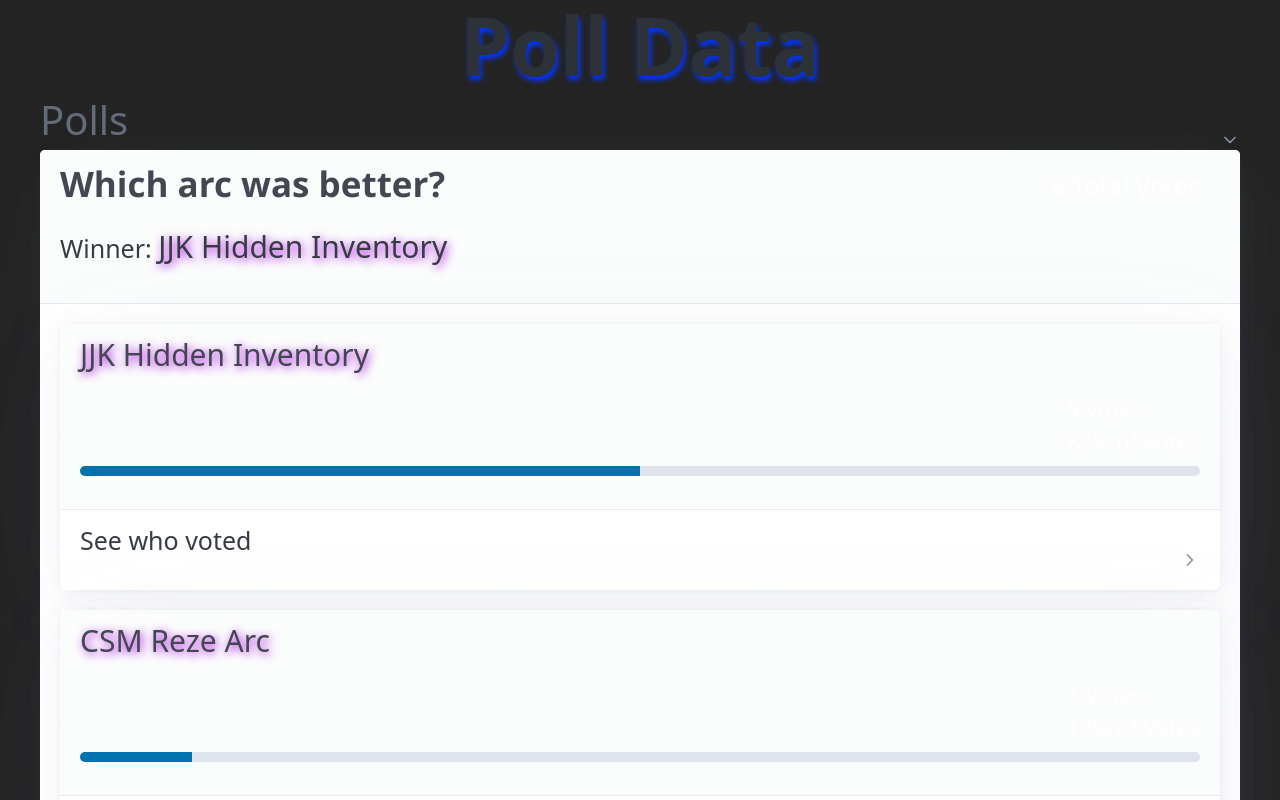
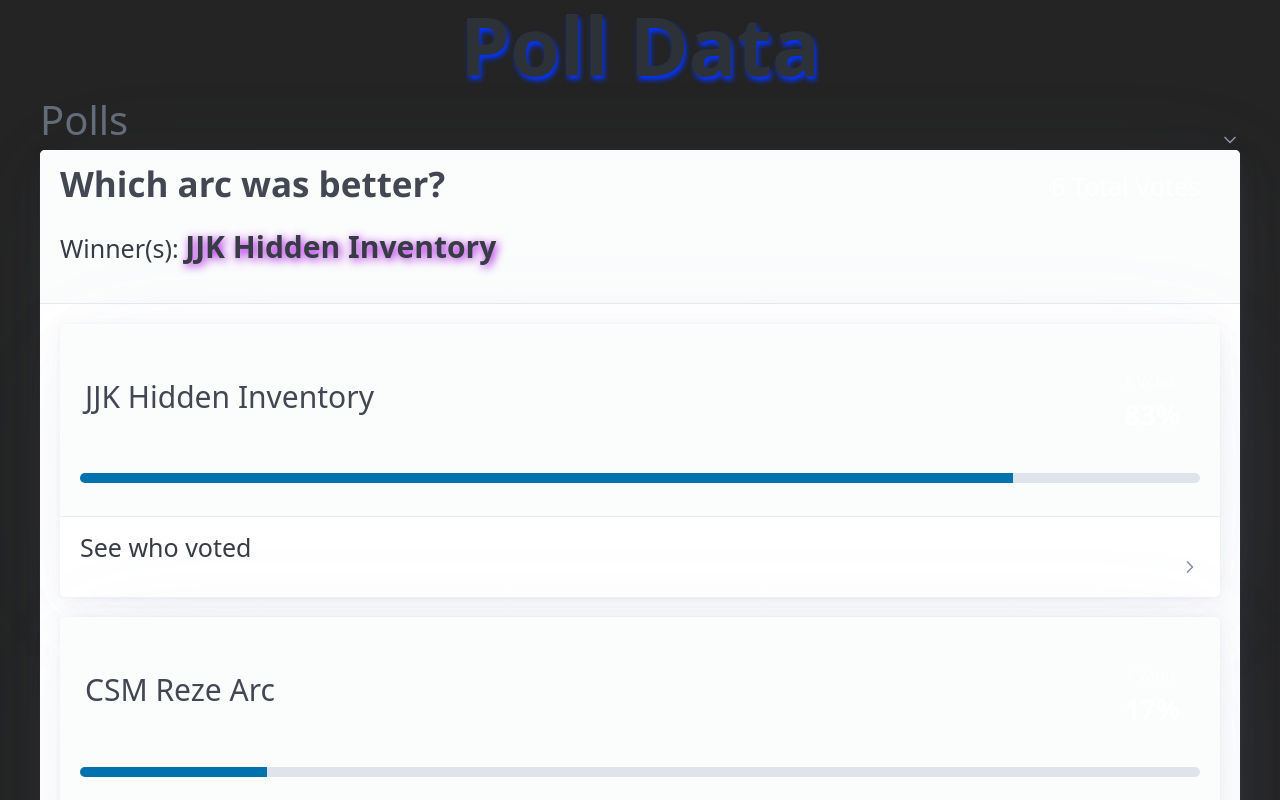
Before and after one commit to mydoot/PollPage, a React (Vite) app: page / in a window 1280 px wide. Shown: the top 800 px of the page. Built offline with nearby package versions, Linux system fonts and the light colour scheme.

Commit message:
Refactored App.tsx

```diff
--- a/src/App.tsx
+++ b/src/App.tsx
@@ -20,65 +20,94 @@
   display_name: string
 }
 
+interface PollCard {
+  data: PollData;
+}
 
-function App() {
-  /*  const [count, setCount] = useState(0) */
+const PollStuff = ({ data }: PollCard) => {
 
+  const totalVotes = data.answers.reduce((acc, ans) => acc + ans.voters.length, 0);
+  // Find the highest vote count to set the Progress Bar max
+  //const maxVotes = Math.max(...data.answers.map(a => a.voters.length));
+
+  // Find the winner(s)
+  const winners = () => {
+    let highScore = 0;
+    let theWinners: string[] = [];
+
+    for (const curAns of data.answers) {
+      const curScore = curAns.voters.length;
+      if (curScore > highScore) {
+        highScore = curScore;
+        theWinners = [curAns.answer];
+      }
+      else if (curScore == highScore && curScore != 0) {
+        theWinners.push(curAns.answer);
+      }
+    }
+
+    if (!(theWinners.length)) {
+      return "No Votes";
+    }
+
+    return theWinners.join(" & ")
+  }
+  //const isTie = winners.length > 1;
+
+  // Get winner name (safe check for empty votes)
+  const winnerText = winners();
 
   return (
-    <main className="container">
-      <h1>
-        <div className = "Title">
-        Poll Data
-        </div>
-      </h1>
-      <details className="Polls" open>
-        <summary > <div className ="pollName">Polls </div> </summary>
-
-
-
-        {pollDataJson.map((data: PollData, index: number) => (
     <div className="container">
-            <article key={index}>
+      <article>
         <header>
           <h3>
-                  <span className = "questionName">
+            <span className="questionName">
               {data.question}
             </span>
           </h3>
-                <span className = "totalVoteCounter" style={{ float: 'right' }}>
-                        {data.answers.reduce((acc, ans) => acc + ans.voters.length, 0)} Total Votes
+          <span className="totalVoteCounter" style={{ float: 'right' }}>
+            {totalVotes} Total Votes
           </span>
           <p>
-                    <span className = "pollDetails">
-                    Winner: <span className ="ansName" style={{ fontSize: '30px', fontWeight: '500'}}>{data.answers.reduce((prev, current) => (prev.voters.length > current.voters.length) ? prev : current, data.answers[0]).answer}</span>
+            <span className="pollDetails">
+              Winner(s): <span className="ansName" style={{ fontSize: '30px', fontWeight: '600' }}>{winnerText}</span>
             </span>
           </p>
         </header>
 
-              {data.answers.map((ans: Answers, ansIndex: number) => (
+        {data.answers.map((ans: Answers, ansIndex: number) => {
+
+          const percentage = (ans.voters.length / data.answers.reduce((acc, ans) => acc + ans.voters.length, 0) * 100);
+
+          return (
 
             <div className="container">
               <article key={ansIndex}>
                 <header>
                   <h3>
-                        <span className="ansName">
+                    <span className="ansInfo" style={{ fontWeight: '400' }}>
                       {ans.answer}
                     </span>
                   </h3>
-                        <div className = "voterInfo">
-                      <span style={{ float: 'right' }}>
-                        {ans.voters.length} Votes <br></br>
-                        {(ans.voters.length / data.answers.reduce((acc, ans) => acc + ans.voters.length, 0) * 100).toFixed(0)}% of Votes
+
+                  <div className="voterInfo">
+                    <span>
+                      <span style={{ fontSize: '15px' }}>
+                        {ans.voters.length} Votes
+                      </span> <br></br>
+                      <span style={{ fontSize: '27px', fontWeight: '700' }}>
+                        {percentage.toFixed(0)}%
+                      </span>
                     </span>
                   </div>
-                      <progress value={ans.voters.length} max="10" />
+                  <progress value={ans.voters.length} max={totalVotes} />
                 </header>
 
                 {/* 3. Conditional: Only show voter list if there are voters */}
                 {ans.voters.length > 0 && (
                   <details>
-                        <summary><div className = "seeVotes">See who voted</div></summary>
+                    <summary><div className="seeVotes">See who voted</div></summary>
                     <ul>
                       {/* 4. Innermost Loop: Iterate through VOTERS */}
                       {ans.voters.map((voter: User) => (
@@ -92,10 +121,37 @@
 
               </article>
             </div>
-              ))}
+
+
+          )
+
+
+        })}
 
       </article>
     </div>
+
+  )
+}
+
+function App() {
+  /*  const [count, setCount] = useState(0) */
+
+
+  return (
+    <main className="container">
+      <h1>
+        <div className="Title">
+          Poll Data
+        </div>
+      </h1>
+      <details className="Polls" open>
+        <summary > <div className="pollName">Polls </div> </summary>
+
+
+
+        {pollDataJson.map((data: PollData, index: number) => (
+          <PollStuff key={index} data={data}></PollStuff>
         ))}
 
       </details>
@@ -103,21 +159,4 @@
   )
 }
 
-/* function List() {
-const listItems = people.map(person =>
-    <li key={person.id}>
-      <img
-        src={getImageUrl(person)}
-        alt={person.name}
-      />
-      <p>
-        <b>{person.name}</b>
-          {' ' + person.profession + ' '}
-          known for {person.accomplishment}
-      </p>
-    </li>
-  );
-  return <ul>{listItems}</ul>;
-} */
-
 export default App
--- a/src/index.css
+++ b/src/index.css
@@ -66,6 +66,13 @@
   right: 20px;
 }
 
+span.ansInfo{
+  position: relative;
+  top: 42px;
+  left: 5px;
+}
+
+
 span.ansName{
   text-shadow: 2px 2px 2px #00aeff;
   font-weight: 400;
@@ -83,6 +90,11 @@
   justify-content: right;
  font-size: 22px;
  font-family: 'Segoe UI', Tahoma, Geneva, Verdana, serif;
+
+ position: relative;
+
+  top: -30px;
+  right: 20px;
 }
 
 .seeVotes:hover{
```
Lines whose indentation alone changed are shown as unchanged.
